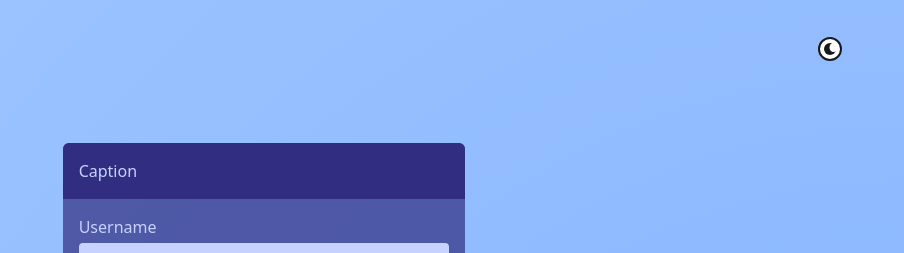
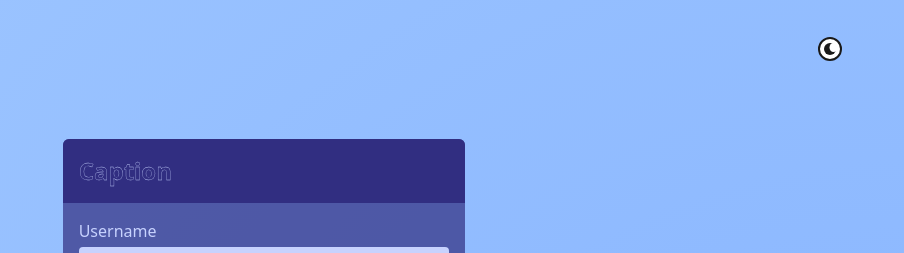
Before and after one commit to maxzz/forms-wreducer, a React (Vite) app: page / in a window 1280 px wide. Shown: the top 253 px of the page, without its empty margins (376-1280 px from the left). Built offline with nearby package versions, Linux system fonts and the light colour scheme.

Commit message:
WIP. form. add DialogCaption component

```diff
--- a/src/components/FormWithReducer/index.tsx
+++ b/src/components/FormWithReducer/index.tsx
@@ -1,5 +1,5 @@
 import { useReducer } from 'react';
-import { Input, Button, Checkbox, StateDisplay } from './ui';
+import { Input, Button, Checkbox, StateDisplay, DialogCaption } from './ui';
 
 type State = {
     name: string;
@@ -62,7 +62,7 @@ export function FormWithReducer() {
         <section className="h-full grid place-content-center place-items-center">
             <form className="min-w-[44ch] bg-indigo-900/70 rounded-md flex flex-col overflow-hidden">
 
-                <div className="p-4 text-indigo-200 bg-indigo-900">Caption</div>
+                <DialogCaption label="Caption" />
 
                 <div className="p-4">
                     <Input
--- a/src/components/FormWithReducer/ui.tsx
+++ b/src/components/FormWithReducer/ui.tsx
@@ -83,3 +83,15 @@ export function StateDisplay({ state, className, ...rest }: { state: object; } &
         </div>
     );
 }
+
+export function DialogCaption({ label, className, ...rest }: { label: string; } & HTMLAttributes<HTMLDivElement>) {
+    return (
+        <div
+            className={classNames("p-4 text-2xl font-semibold text-indigo-200 bg-indigo-900", className)}
+            style={{ WebkitTextFillColor: 'transparent', WebkitTextStrokeColor: '#e8e8e8', WebkitTextStroke: '.3px' }}
+            {...rest}
+        >
+            {label}
+        </div>
+    );
+}
```
